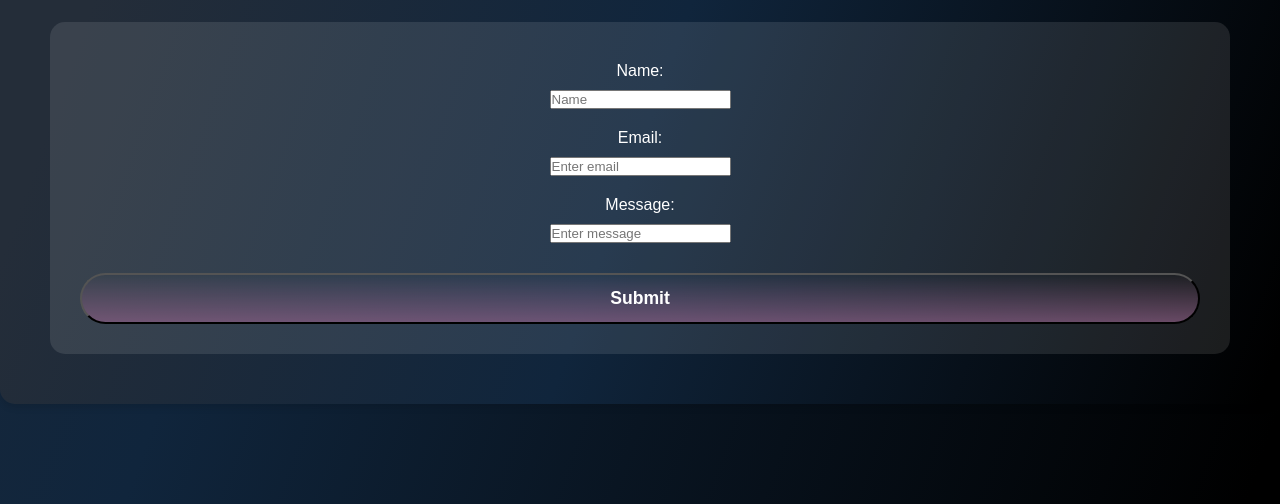
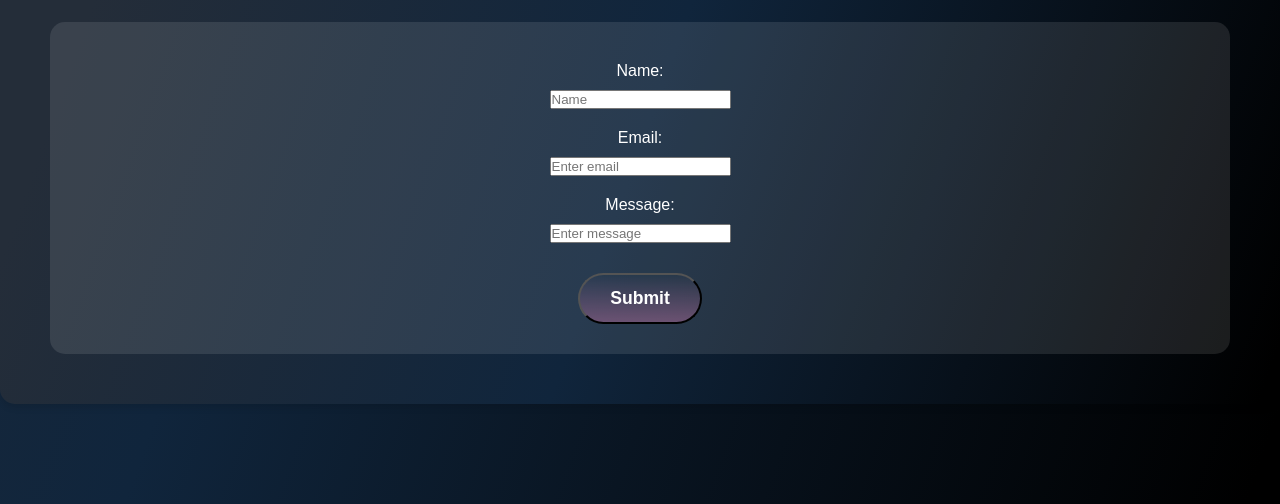
Before and after one commit to m1chaeldaniels/MIchaelDaniels-Website, a plain HTML site: page index.html in a window 1280 px wide. Shown: the part 2560-3064 px from the top of the page. Drawn offline with Linux system fonts and the light colour scheme; a web font is replaced by a local one.

Commit message:
media queries to fix issue of submit button

```diff
--- a/css/main.css
+++ b/css/main.css
@@ -688,6 +688,22 @@ header {
     transition: background 0.3s ease-in-out;
 }
 
+/* Mobile-specific styles */
+@media only screen and (max-width: 768px) {
+    #section6 form button {
+        width: 100%; /* Full width for mobile */
+    }
+}
+
+/* Tablet and desktop-specific styles */
+@media only screen and (min-width: 769px) {
+    #section6 form button {
+        width: auto; /* Auto width for desktop */
+        padding: 15px 30px; /* Adjust padding for desktop */
+    }
+}
+
+
 .linkedin-button {
     width: 60px;
     height: 60px;
```
